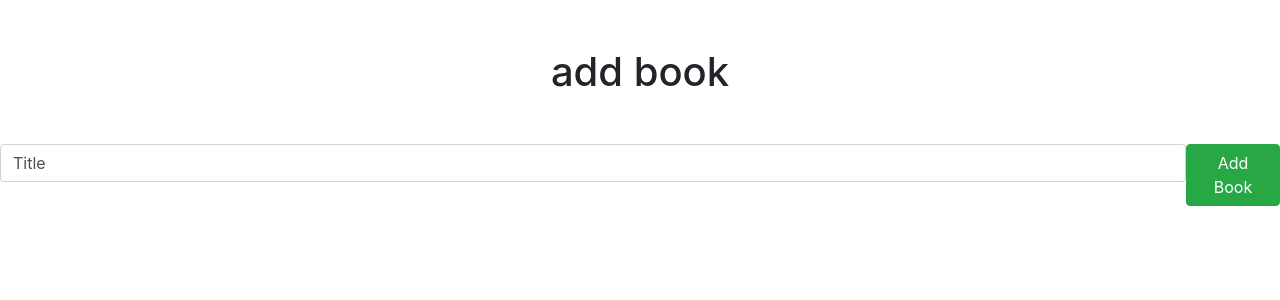
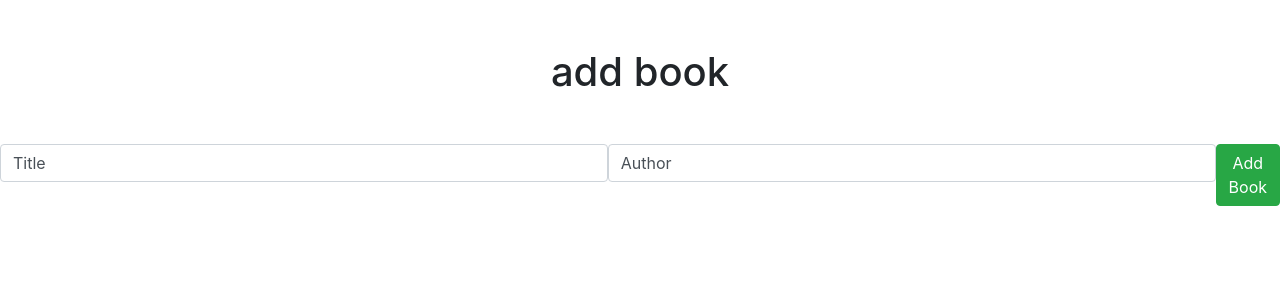
Before and after one commit to WRNoble/library-pern, a React (Create React App) app in the folder client/: page / in a window 1280 px wide. Shown: the top 300 px of the page. Built offline with nearby package versions, Linux system fonts and the light colour scheme.

Commit message:
testing author test one

```diff
--- a/client/src/components/AddBookForm.js
+++ b/client/src/components/AddBookForm.js
@@ -2,12 +2,14 @@
 
 function AddBookForm(props) {
   const [title, setTitle] = useState("Title");
+  const [author, setAuthor] = useState("Author");
 
   const onSubmitForm = async (e) => {
     e.preventDefault();
 
     try {
-      const body = { title };
+      const body = { title, author };
+
       const response = await fetch("http://localhost:5000/addbook", {
         method: "POST",
         headers: { "Content-Type": "application/json" },
@@ -29,6 +31,12 @@
           value={title}
           onChange={(e) => setTitle(e.target.value)}
         />
+        <input
+          type="text"
+          className="form-control"
+          value={author}
+          onChange={(e) => setAuthor(e.target.value)}
+        />
         <button className="btn btn-success">Add Book</button>
       </form>
     </Fragment>
```
